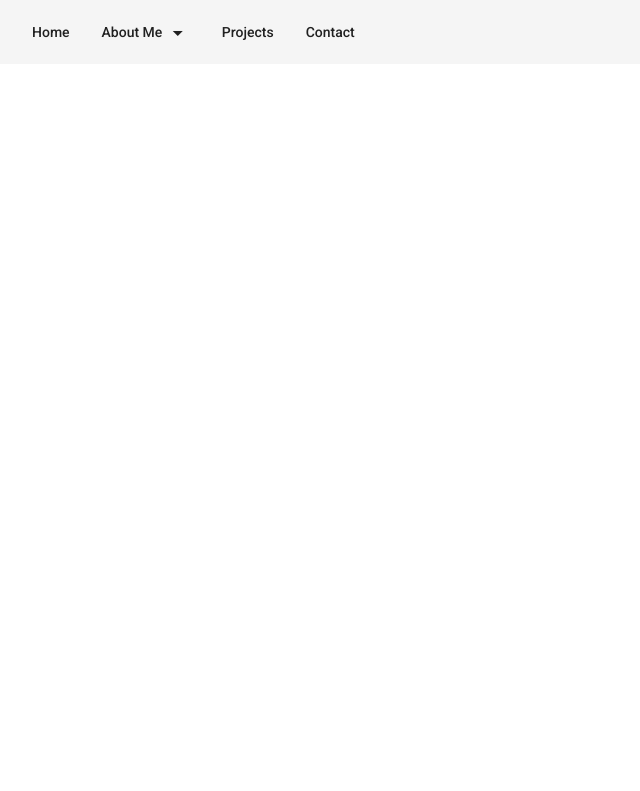
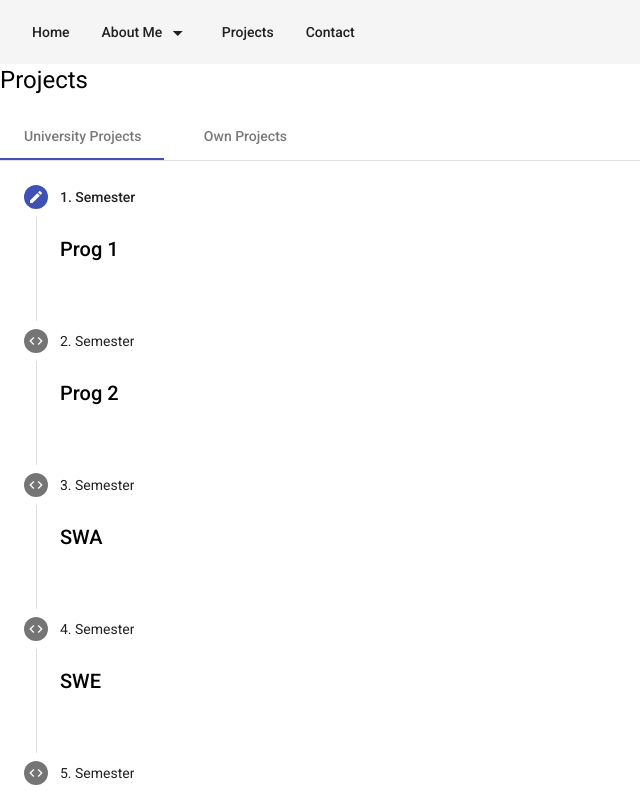
Before and after one commit to minhnpham98/my-website, an Angular app: page /projects in a window 1280 px wide. Before the commit this address led to /. Shown: the top 791 px of the page, without its empty margins (0-640 px from the left). Built offline with nearby package versions, Linux system fonts and the light colour scheme.

Commit message:
Added first steps for "projects"

```diff
--- a/src/app/app-routing.module.ts
+++ b/src/app/app-routing.module.ts
@@ -5,7 +5,9 @@ import { CareerComponent } from './about-me/career/career.component';
 import { EducationComponent } from './about-me/education/education.component';
 import { SkillsComponent } from './about-me/skills/skills.component';
 import { VolunteeringComponent } from './about-me/volunteering/volunteering.component';
+import { ContactComponent } from './contact/contact.component';
 import { HomeComponent } from './home/home.component';
+import { ProjectsComponent } from './projects/projects.component';
 
 const routes: Routes = [
   { path: 'home', component: HomeComponent },
@@ -15,6 +17,9 @@ const routes: Routes = [
   { path: 'education', component: EducationComponent },
   { path: 'volunteering', component: VolunteeringComponent },
   { path: 'skills', component: SkillsComponent },
+  { path: 'projects', component: ProjectsComponent },
+  { path: 'contact', component: ContactComponent },
+
 ];
 
 @NgModule({
--- a/src/app/app.component.html
+++ b/src/app/app.component.html
@@ -10,8 +10,8 @@
         <button mat-button routerLink="/skills">Skills</button>
       </mat-menu>
   </button>
-  <button mat-button>Projects</button>
-  <button mat-button>Contact</button>
+  <button mat-button mat-button routerLink="/projects">Projects</button>
+  <button mat-button mat-button routerLink="/contact">Contact</button>
 </mat-toolbar>
 
 <router-outlet></router-outlet>
--- a/src/app/projects/projects.component.css
+++ b/src/app/projects/projects.component.css
@@ -0,0 +1,5 @@
+::ng-deep .mat-vertical-stepper-content
+{
+    visibility: visible !important;
+    height: 100% !important;
+}
--- a/src/app/projects/projects.component.html
+++ b/src/app/projects/projects.component.html
@@ -1 +1,51 @@
-<p>projects works!</p>
+<h1>Projects</h1>
+
+<mat-tab-group>
+    <mat-tab label="University Projects">
+        <mat-stepper orientation="vertical">
+            <mat-step label="1. Semester" state="projects">
+                <h2>Prog 1</h2>
+            </mat-step>
+            <mat-step label="2. Semester" state="projects">
+                <h2>Prog 2</h2>
+            </mat-step>
+            <mat-step label="3. Semester" state="projects">
+                <h2>SWA</h2>
+            </mat-step>
+            <mat-step label="4. Semester" state="projects">
+                <h2>SWE</h2>
+            </mat-step>
+            <mat-step label="5. Semester" state="projects">
+                <h2>E-Business</h2>
+            </mat-step>
+            <mat-step label="5. Semester" state="projects">
+                <h2>Anwendungsprojekt</h2>
+            </mat-step>
+            <mat-step label="7. Semester" state="projects">
+                <h2>IBSYS 2</h2>
+            </mat-step>
+
+            <!-- Icon overrides. -->
+            <ng-template matStepperIcon="projects">
+                <mat-icon>code</mat-icon>
+              </ng-template>
+
+        </mat-stepper>
+    </mat-tab>
+    <mat-tab label="Own Projects">
+        <mat-stepper orientation="vertical">
+            <mat-step label="2021" state="projects">
+                <h2>Meine Website</h2>
+            </mat-step>
+            <mat-step label="2021" state="projects">
+                <h2>Angular Tutorial</h2>
+            </mat-step>
+
+            <!-- Icon overrides. -->
+            <ng-template matStepperIcon="projects">
+                <mat-icon>code</mat-icon>
+              </ng-template>
+
+        </mat-stepper>
+    </mat-tab>
+</mat-tab-group>
```
